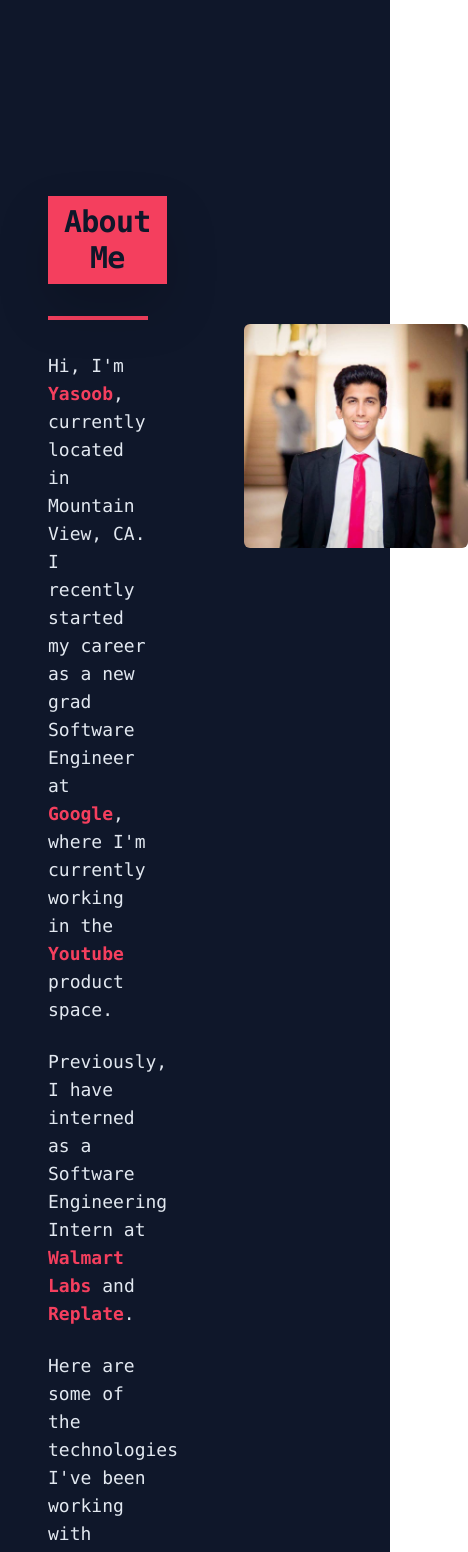
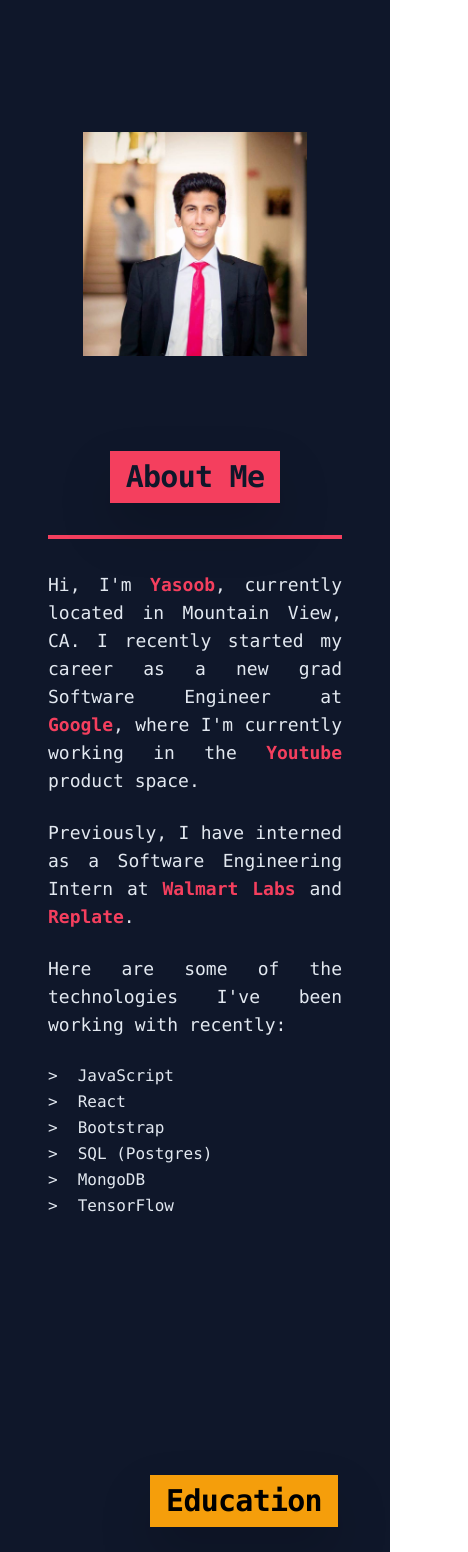
Before and after one commit to yasoobkhalid1/personal-portfolio, a Next.js app: page / in a window 390 px wide. Shown: the part 920-2472 px from the top of the page, 468 px wide, since content can reach past the window. Built offline with nearby package versions, Linux system fonts and the light colour scheme.

Commit message:
make about section mobile responsive

```diff
--- a/components/About.js
+++ b/components/About.js
@@ -2,9 +2,20 @@ import Image from "next/image";
 
 export default function About() {
   return (
-    <div className="mt-56 pt-8 mx-12 lg:mx-0" id="About">
-      <div className="grid grid-cols-3 mt-8">
-        <div className="col-span-2 mr-24 leading-relaxed ">
+    <div className="mt-56 mx-12 lg:mx-0" id="About">
+      <div className="flex justify-center md:hidden mb-12">
+        <div className="w-56 mb-10">
+          <Image
+            className=""
+            src="/images/personal-image.jpg"
+            alt="Personal image of Yasoob"
+            width={500}
+            height={500}
+          />
+        </div>
+      </div>
+      <div className="md:grid md:grid-cols-3">
+        <div className="text-justify md:col-span-2 md:mr-24 leading-relaxed ">
           <div
             className="pb-2 text-center mb-8 border-b-4 border-black
             dark:border-rose-500 dark:text-slate-900"
@@ -34,13 +45,13 @@ export default function About() {
           <p className="mb-6 dark:text-slate-200 text-lg">
             Here are some of the technologies I've been working with recently:
           </p>
-          <ul className="grid grid-cols-2 dark:text-slate-200">
-            <div className="col-span-1">
+          <ul className="md:grid md:grid-cols-2 dark:text-slate-200">
+            <div className="md:col-span-1">
               <li className="before:content-['>'] before:mr-5">JavaScript</li>
               <li className="before:content-['>'] before:mr-5">React</li>
               <li className="before:content-['>'] before:mr-5">Bootstrap</li>
             </div>
-            <div className="col-span-1">
+            <div className="md:col-span-1">
               <li className="before:content-['>'] before:mr-5">
                 SQL (Postgres)
               </li>
@@ -49,14 +60,14 @@ export default function About() {
             </div>
           </ul>
         </div>
-        <div className="col-span-1 pt-32">
+        <div className="md:col-span-1 pt-32 hidden md:block">
           <div
             className="w-56 mb-10 relative lg:before:absolute lg:before:top-2
             lg:before:left-4 lg:before:w-full lg:before:h-full
             lg:before:bg-slate-200 dark:lg:before:bg-rose-300"
           >
             <Image
-              className="rounded-md lg:rounded-none"
+              className="md:rounded-md lg:rounded-none"
               src="/images/personal-image.jpg"
               alt="Personal image of Yasoob"
               width={500}
--- a/pages/index.js
+++ b/pages/index.js
@@ -15,7 +15,7 @@ export default function Home() {
   const components = [
     { component: NavBar, threshold: 0.25, initialOpacity: 1 },
     { component: Introduction, threshold: 0.25, initialOpacity: 1 },
-    { component: About, threshold: 0.5, initialOpacity: 0 },
+    { component: About, threshold: 0.25, initialOpacity: 0 },
     { component: Education, threshold: 0.25, initialOpacity: 0 },
     { component: Experience, threshold: 0.25, initialOpacity: 0 },
     { component: Projects, threshold: 0.25, initialOpacity: 0 },
```
